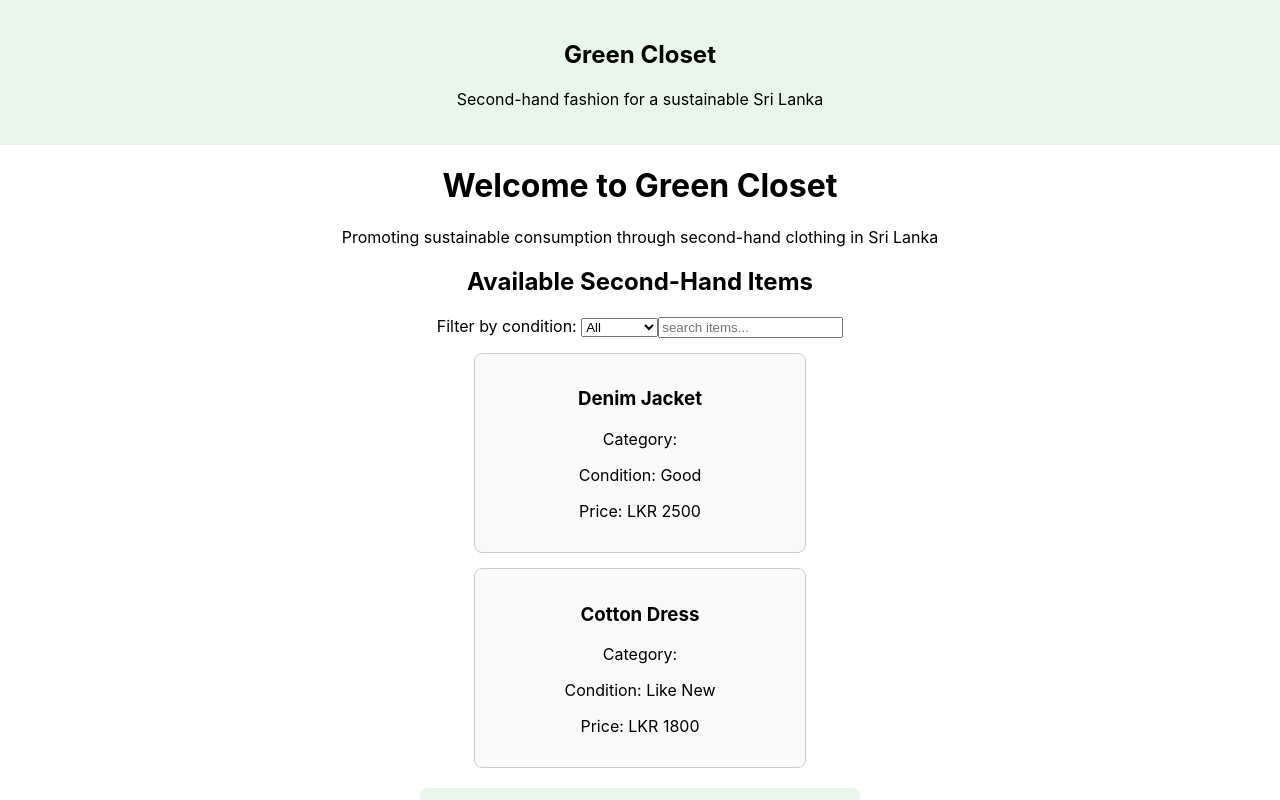
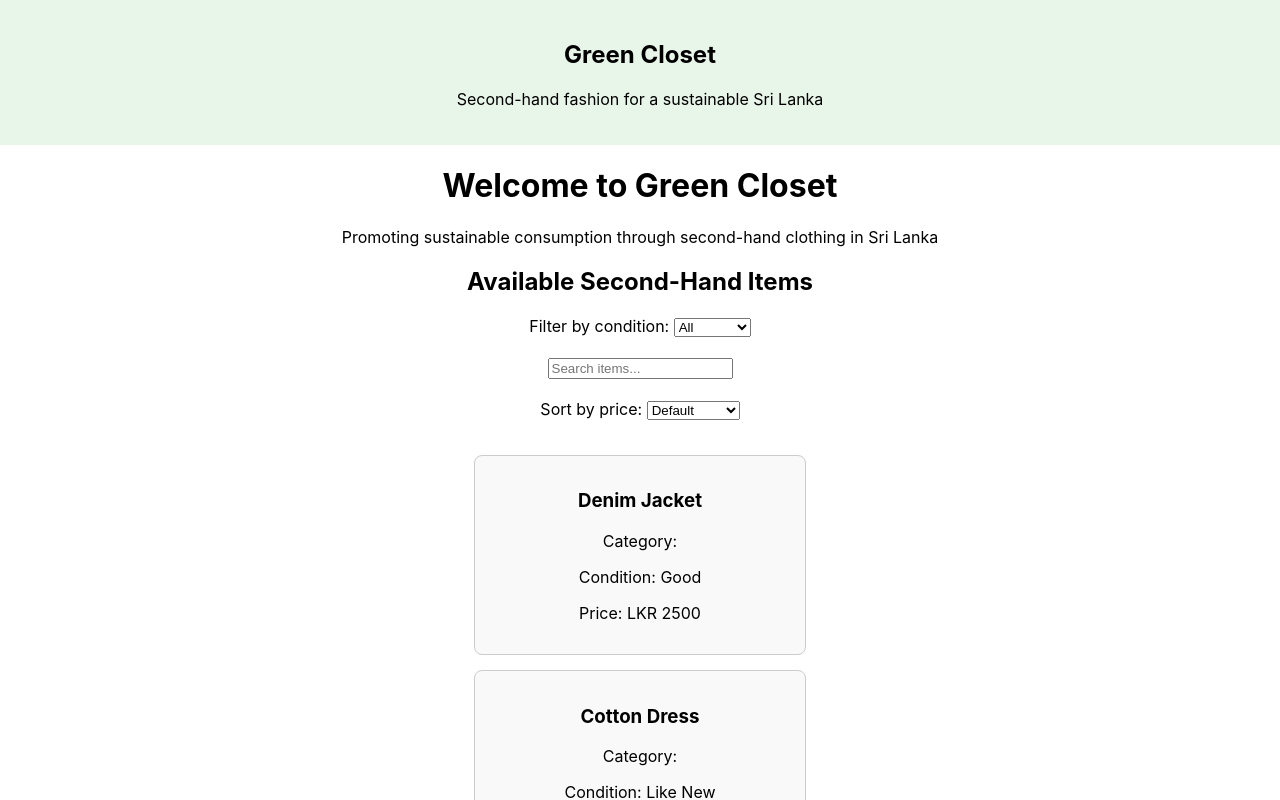
Before and after one commit to karenzavier/green-closet, a React (Create React App) app: page / in a window 1280 px wide. Shown: the top 800 px of the page. Built offline with nearby package versions, Linux system fonts and the light colour scheme.

Commit message:
Phase 9: Added filtering, search, and sorting functionality

```diff
--- a/src/App.js
+++ b/src/App.js
@@ -5,17 +5,17 @@ import ItemList from "./components/ItemList";
 import SustainabilityImpact from "./components/SustainabilityImpact";
 import { getItems } from "./services/itemservice";
 
-
 function App() {
-
 
   const [filterCondition, setFilterCondition] = useState("All");
   const [searchTerm, setSearchTerm] = useState("");
-
+  const [sortOrder, setSortOrder] = useState("none");
 
   const items = getItems();
 
+  // FILTER + SEARCH
   const filteredItems = items.filter(item => {
+
     const matchesCondition =
       filterCondition === "All" || item.condition === filterCondition;
 
@@ -25,8 +25,16 @@ const filteredItems = items.filter(item => {
     return matchesCondition && matchesSearch;
   });
 
+  // SORT
+  const sortedItems = [...filteredItems].sort((a, b) => {
+    if (sortOrder === "low-high") return a.price - b.price;
+    if (sortOrder === "high-low") return b.price - a.price;
+    return 0;
+  });
+
   return (
     <div className="App">
+
       <Header />
 
       <h1>Welcome to Green Closet</h1>
@@ -34,29 +42,50 @@ const filteredItems = items.filter(item => {
 
       <h2>Available Second-Hand Items</h2>
 
+      {/* FILTER */}
       <label>
-        Filter by condition: {" "}
+        Filter by condition:{" "}
         <select
           value={filterCondition}
-        onChange={(e)=> setFilterCondition(e.target.value)}
+          onChange={(e) => setFilterCondition(e.target.value)}
         >
           <option value="All">All</option>
           <option value="Good">Good</option>
           <option value="Like New">Like New</option>
-
         </select>
       </label>
 
+      <br /><br />
+
+      {/* SEARCH */}
       <input
         type="text"
-placeholder="search items..."
+        placeholder="Search items..."
         value={searchTerm}
         onChange={(e) => setSearchTerm(e.target.value)}
       />
 
-<ItemList items={filteredItems} />
+      <br /><br />
 
+      {/* SORT */}
+      <label>
+        Sort by price:{" "}
+        <select
+          value={sortOrder}
+          onChange={(e) => setSortOrder(e.target.value)}
+        >
+          <option value="none">Default</option>
+          <option value="low-high">Low to High</option>
+          <option value="high-low">High to Low</option>
+        </select>
+      </label>
 
+      <br /><br />
+
+      {/* ITEM LIST */}
+      <ItemList items={sortedItems} />
+
+      {/* SUSTAINABILITY IMPACT */}
       <SustainabilityImpact itemCount={items.length} />
 
     </div>
```
Lines whose indentation alone changed are shown as unchanged.
